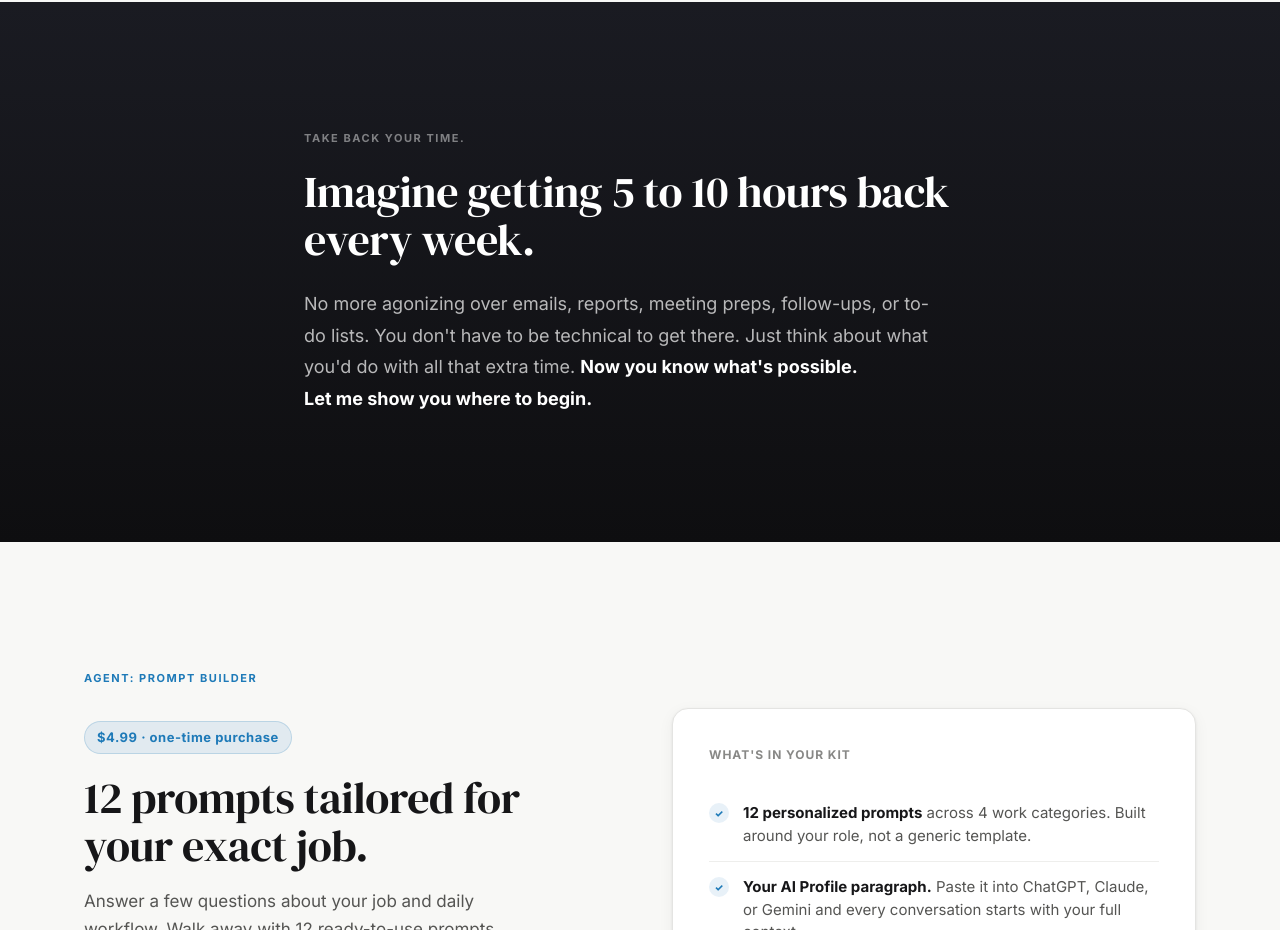
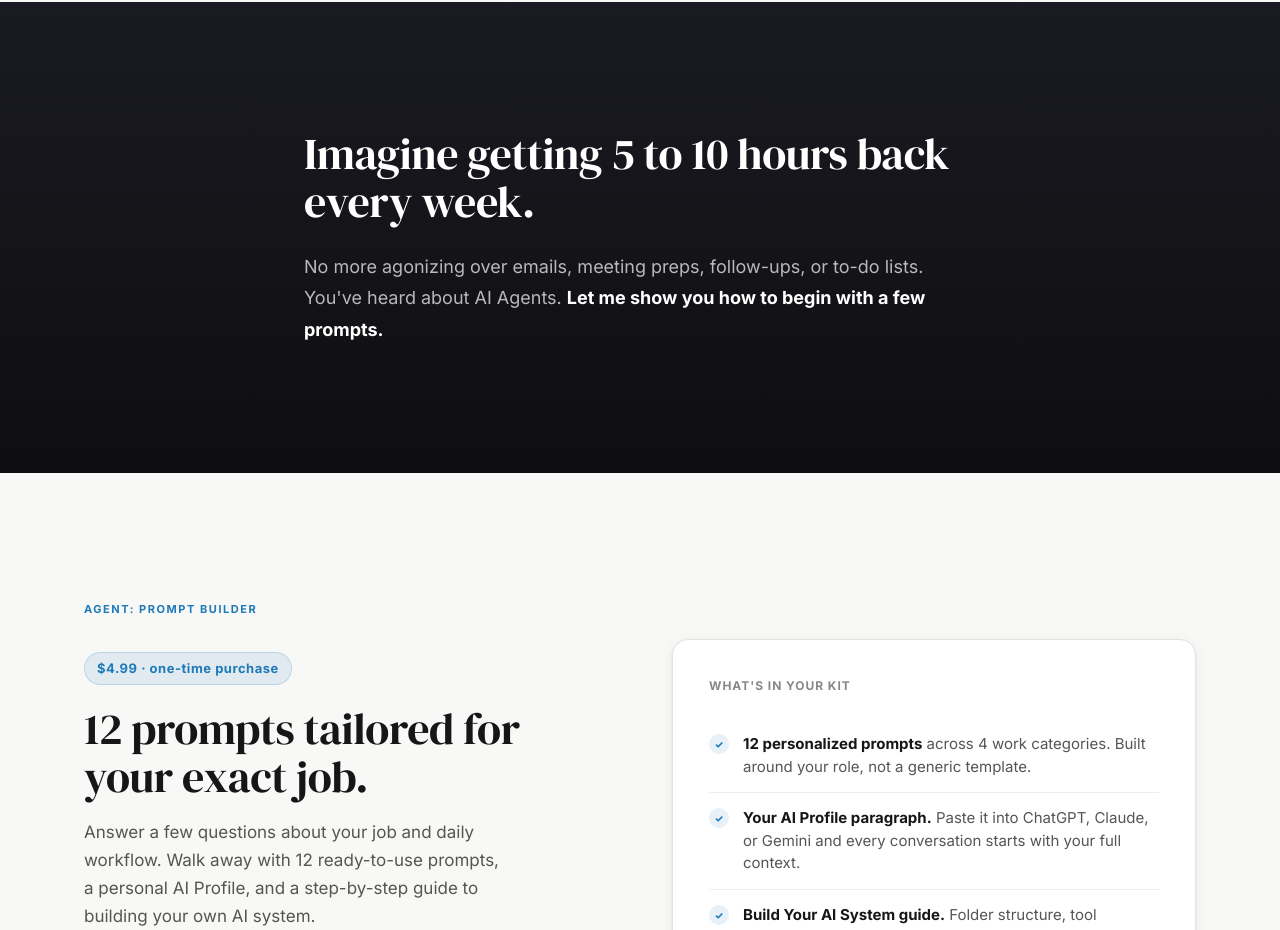
Before and after one commit to coolcalvin457-tech/agent-timesaver-nextjs, a Next.js app: page / in a window 1280 px wide. Shown: the part 880-1810 px from the top of the page. Built offline with nearby package versions, Linux system fonts and the light colour scheme.

Commit message:
Update dream section copy

```diff
--- a/app/page.tsx
+++ b/app/page.tsx
@@ -48,17 +48,13 @@ export default function Home() {
         {/* ── Section 2: Dream / Aspiration ───────────────────────────── */}
         <section className="section section-dark" id="dream">
           <div className="container-narrow">
-            <div className="eyebrow eyebrow-light">Take back your time.</div>
             <h2 className="heading-1" style={{ color: "#fff", marginBottom: "24px" }}>
               Imagine getting 5 to 10 hours back every week.
             </h2>
             <p className="dream-body">
-              No more agonizing over emails, reports, meeting preps, follow-ups,
-              or to-do lists. You don&apos;t have to be technical to get there.
-              Just think about what you&apos;d do with all that extra time.{" "}
-              <strong>Now you know what&apos;s possible.</strong>
-              <br />
-              <strong>Let me show you where to begin.</strong>
+              No more agonizing over emails, meeting preps, follow-ups, or
+              to-do lists. You&apos;ve heard about AI Agents.{" "}
+              <strong>Let me show you how to begin with a few prompts.</strong>
             </p>
           </div>
         </section>
```
